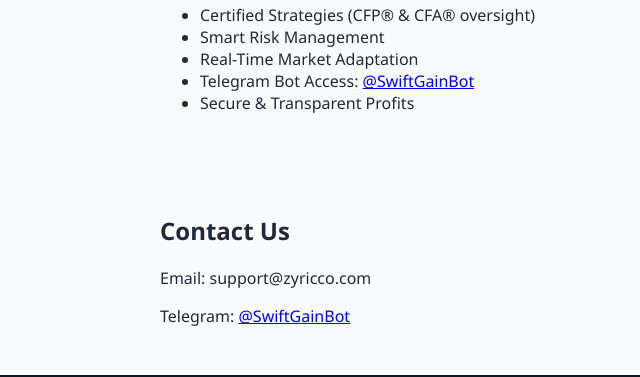
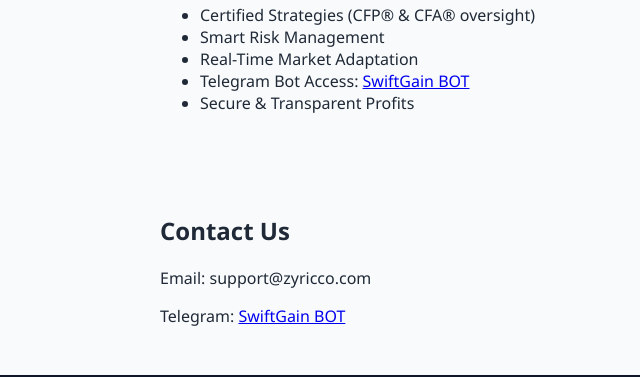
Before and after one commit to zyricCO/ZyricoSwiftGain, a plain HTML site: page index.html in a window 1280 px wide. Shown: the part 780-1157 px from the top of the page, 0-640 px from the left. Drawn offline with Linux system fonts and the light colour scheme.

Commit message:
Update index.html

```diff
--- a/index.html
+++ b/index.html
@@ -84,7 +84,7 @@
       <li>Certified Strategies (CFP® & CFA® oversight)</li>
       <li>Smart Risk Management</li>
       <li>Real-Time Market Adaptation</li>
-      <li>Telegram Bot Access: <a href="https://t.me/SwiftGainBot" target="_blank">@SwiftGainBot</a></li>
+      <li>Telegram Bot Access: <a href="https://t.me/zyricSWIFTGAIN_bot" target="_blank">SwiftGain BOT</a></li>
       <li>Secure & Transparent Profits</li>
     </ul>
   </section>
@@ -92,7 +92,7 @@
   <section id="contact">
     <h2>Contact Us</h2>
     <p>Email: support@zyricco.com</p>
-    <p>Telegram: <a href="https://t.me/SwiftGainBot" target="_blank">@SwiftGainBot</a></p>
+    <p>Telegram: <a href="https://t.me/zyricSWIFTGAIN_bot" target="_blank">SwiftGain BOT</a></p>
   </section>
 
   <footer>
```
